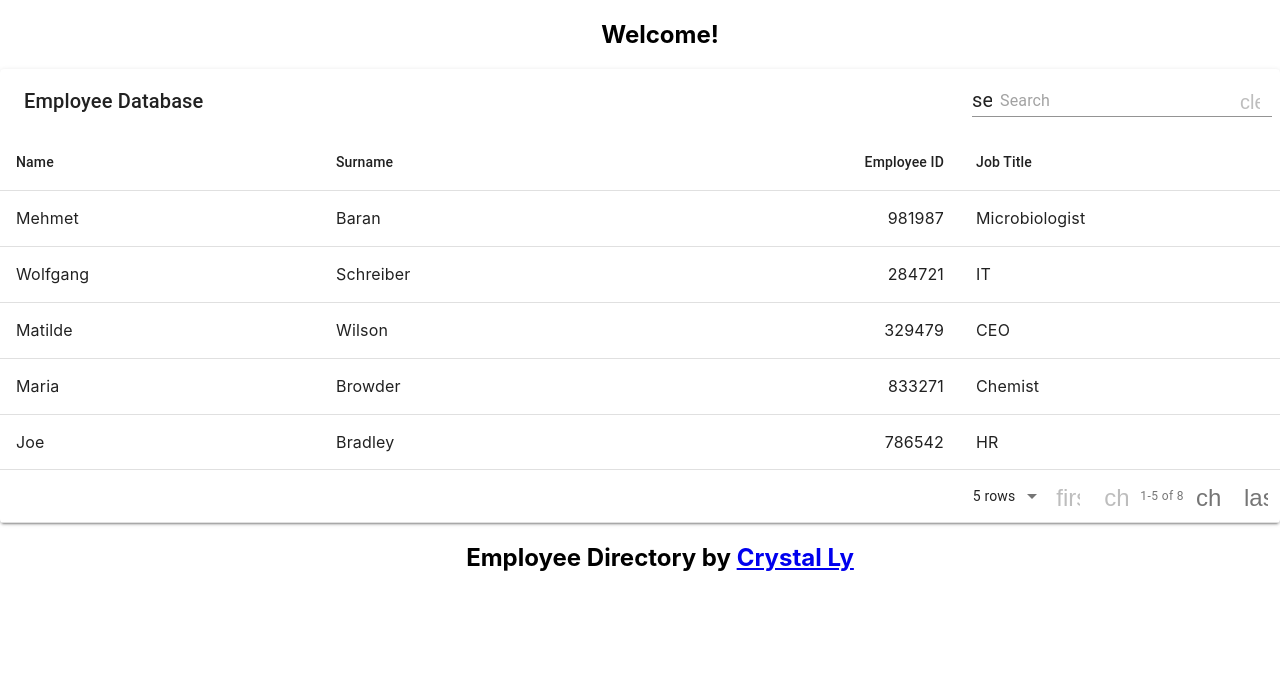
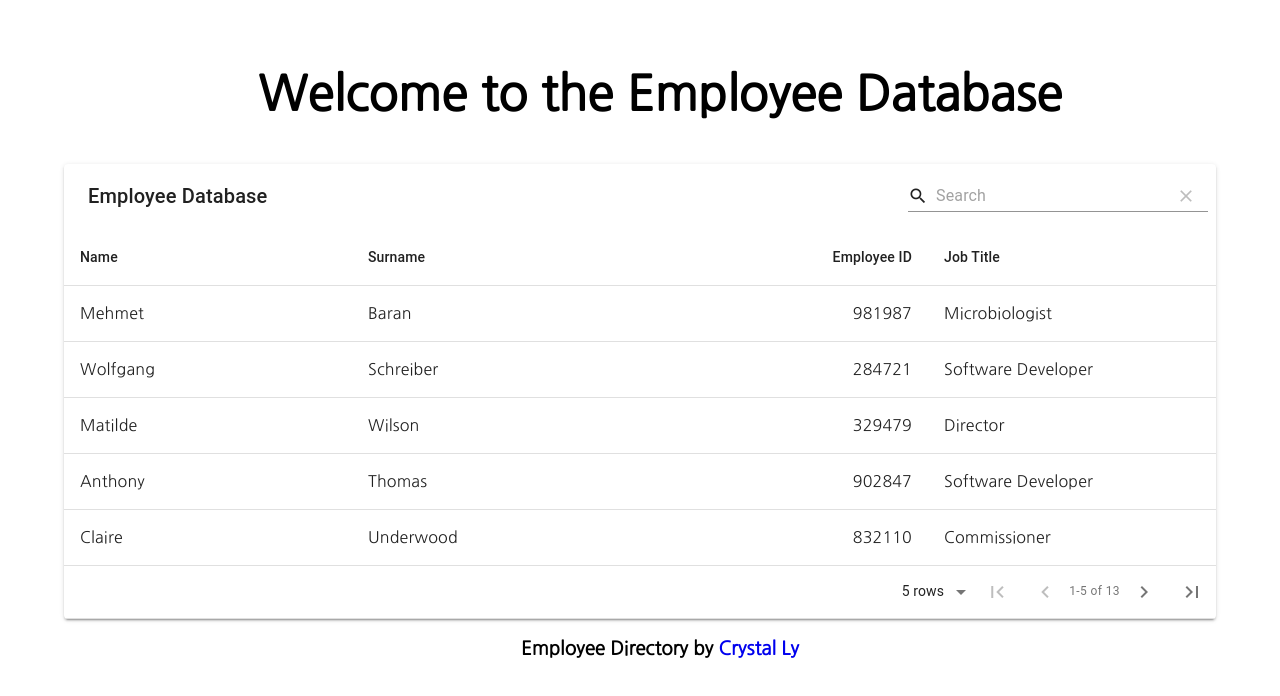
Before and after one commit to cml2377/React-Employee-Directory, a React (Create React App) app: page / in a window 1280 px wide. Shown: the top 696 px of the page. Built offline with nearby package versions, Linux system fonts and the light colour scheme.

Commit message:
added slight changes to styling of webpage

```diff
--- a/public/index.html
+++ b/public/index.html
@@ -1,15 +1,14 @@
 <!DOCTYPE html>
 <html lang="en">
+
 <head>
   <meta charset="utf-8" />
   <link rel="icon" href="%PUBLIC_URL%/favicon.ico" />
   <meta name="viewport" content="width=device-width, initial-scale=1" />
   <meta name="theme-color" content="#000000" />
-    <meta
-      name="description"
-      content="Web site created using create-react-app"
-    />
+  <meta name="description" content="Web site created using create-react-app" />
   <link rel="apple-touch-icon" href="%PUBLIC_URL%/logo192.png" />
+  <link rel="stylesheet" href="https://fonts.googleapis.com/icon?family=Material+Icons" />
   <!--
       manifest.json provides metadata used when your web app is installed on a
       user's mobile device or desktop. See https://developers.google.com/web/fundamentals/web-app-manifest/
@@ -26,6 +25,7 @@
     -->
   <title>React App</title>
 </head>
+
 <body>
   <noscript>You need to enable JavaScript to run this app.</noscript>
   <div id="root"></div>
@@ -40,4 +40,5 @@
       To create a production bundle, use `npm run build` or `yarn build`.
     -->
 </body>
+
 </html>
--- a/src/App.css
+++ b/src/App.css
@@ -1,5 +1,6 @@
 .App {
   text-align: center;
+  margin: 5%;
 }
 
 .App-logo {
@@ -28,6 +29,14 @@
   color: #61dafb;
 }
 
+.headerTitle{
+  font-size: 2rem;
+}
+
+a{
+  text-decoration: none;
+}
+
 @keyframes App-logo-spin {
   from {
     transform: rotate(0deg);
--- a/src/components/EnhancedTable.js
+++ b/src/components/EnhancedTable.js
@@ -13,18 +13,23 @@ class EnhancedTable extends Component {
                     {
                         title: 'Job Title',
                         field: 'jobTitle',
-                        lookup: { 34: 'HR', 63: 'Microbiologist', 1: 'CEO', 2: 'Chemist', 3: 'IT' },
+                        lookup: { 34: 'HR Specialist', 63: 'Microbiologist', 1: 'Director', 2: 'Chemist', 3: 'Software Developer', 4: 'Commissioner' },
                     },
                 ]}
                 data={[
                     { name: 'Mehmet', surname: 'Baran', employeeID: 981987, jobTitle: 63 },
                     { name: 'Wolfgang', surname: 'Schreiber', employeeID: 284721, jobTitle: 3 },
                     { name: 'Matilde', surname: 'Wilson', employeeID: 329479, jobTitle: 1 },
+                    { name: 'Anthony', surname: 'Thomas', employeeID: 902847, jobTitle: 3 },
+                    { name: 'Claire', surname: 'Underwood', employeeID: 832110, jobTitle: 4 },
+                    { name: 'Arya', surname: 'Stark', employeeID: 768390, jobTitle: 34 },
+                    { name: 'Henry', surname: 'Hanks', employeeID: 899003, jobTitle: 63 },
                     { name: 'Maria', surname: 'Browder', employeeID: 833271, jobTitle: 2 },
                     { name: 'Joe', surname: 'Bradley', employeeID: 786542, jobTitle: 34 },
                     { name: 'Paul', surname: 'Green', employeeID: 382813, jobTitle: 3 },
-                    { name: 'Zerya Betül', surname: 'Baran', employeeID: 207717, jobTitle: 34 },
+                    { name: 'Zerya', surname: 'Baran', employeeID: 207717, jobTitle: 34 },
                     { name: 'Rikke', surname: 'Hansen', employeeID: 393748, jobTitle: 2 },
+                    { name: 'Camil', surname: 'Chacon', employeeID: 653940, jobTitle: 63 },
                 ]}
                 options={{
                     sorting: true
--- a/src/components/Footer.js
+++ b/src/components/Footer.js
@@ -2,8 +2,8 @@ import React from "react";
 
 function Footer() {
     return (
-        <div style={{ marginLeft: "40px" }}>
-            <h2>Employee Directory by <a href="https://github.com/cml2377">Crystal Ly</a></h2>
+        <div className="footerInfo" style={{ marginLeft: "40px" }}>
+            <h3>Employee Directory by <a href="https://github.com/cml2377">Crystal Ly</a></h3>
         </div>
     );
 }
--- a/src/components/Header.js
+++ b/src/components/Header.js
@@ -2,8 +2,8 @@ import React from "react";
 
 function Header() {
     return (
-        <div style={{ marginLeft: "40px" }}>
-            <h2>Welcome!</h2>
+        <div className="headerTitle" style={{ marginLeft: "40px" }}>
+            <h2>Welcome to the Employee Database</h2>
         </div>
     );
 }
--- a/src/index.css
+++ b/src/index.css
@@ -1,10 +1,13 @@
+@import url('https://fonts.googleapis.com/css?family=Nanum+Gothic&display=swap');
+
 body {
   margin: 0;
-  font-family: -apple-system, BlinkMacSystemFont, 'Segoe UI', 'Roboto', 'Oxygen',
+  font-family: 'Nanum Gothic', 'Roboto', 'Oxygen',
     'Ubuntu', 'Cantarell', 'Fira Sans', 'Droid Sans', 'Helvetica Neue',
     sans-serif;
   -webkit-font-smoothing: antialiased;
   -moz-osx-font-smoothing: grayscale;
+
 }
 
 code {
```
Lines whose indentation alone changed are shown as unchanged.
